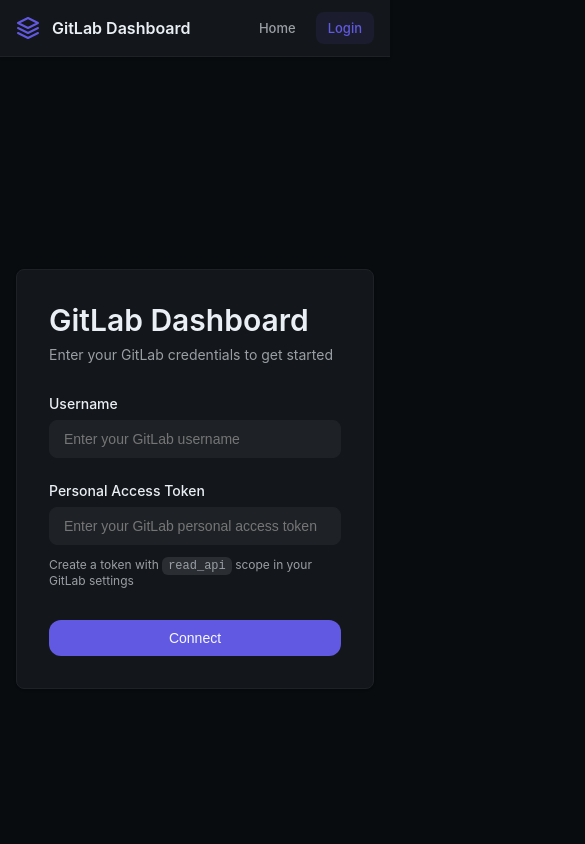
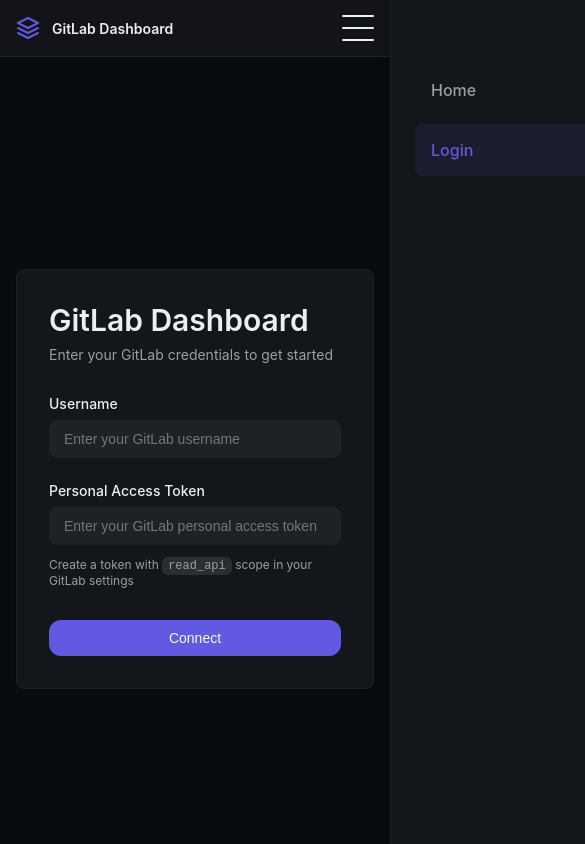
Before and after one commit to gamble4846/GitLabDashboard, an Angular app in the folder GitLabDashboard/: page /login in a window 390 px wide. Shown: the top 844 px of the page, 585 px wide, since content can reach past the window. Built offline with nearby package versions, Linux system fonts and the light colour scheme.

Commit message:
no message

```diff
--- a/GitLabDashboard/src/app/components/header/header.component.css
+++ b/GitLabDashboard/src/app/components/header/header.component.css
@@ -1,10 +1,20 @@
+:host {
+  display: block;
+  position: sticky;
+  position: -webkit-sticky; /* Safari support */
+  top: 0;
+  left: 0;
+  right: 0;
+  z-index: 100;
+  width: 100%;
+}
+
 .header {
-  background-color: var(--card);
+  width: 100%;
+  background-color: oklch(from var(--card) l c h / 0.95);
+  backdrop-filter: blur(8px);
   border-bottom: 1px solid var(--border);
   box-shadow: var(--shadow-sm);
-  position: sticky;
-  top: 0;
-  z-index: 100;
 }
 
 .header-container {
@@ -45,6 +55,41 @@
   font-weight: 600;
 }
 
+.mobile-menu-toggle {
+  display: none;
+  flex-direction: column;
+  justify-content: space-around;
+  width: 2rem;
+  height: 2rem;
+  background: transparent;
+  border: none;
+  cursor: pointer;
+  padding: 0;
+  z-index: 101;
+  gap: 0.25rem;
+}
+
+.hamburger-line {
+  width: 100%;
+  height: 2px;
+  background-color: var(--foreground);
+  border-radius: 2px;
+  transition: all 0.3s ease;
+  transform-origin: center;
+}
+
+.hamburger-line.open:nth-child(1) {
+  transform: rotate(45deg) translate(0.5rem,0.5rem);
+}
+
+.hamburger-line.open:nth-child(2) {
+  opacity: 0;
+}
+
+.hamburger-line.open:nth-child(3) {
+  transform: rotate(-45deg) translate(0.5rem,-0.5rem);
+}
+
 .header-nav {
   display: flex;
   align-items: center;
@@ -72,17 +117,76 @@
   background-color: oklch(from var(--primary) l c h / 0.1);
 }
 
+.mobile-menu-overlay {
+  display: none;
+}
+
 @media (max-width: 768px) {
   .header-container {
     padding: 0.75rem var(--spacing);
+    position: relative;
   }
 
   .brand-text {
     font-size: 1rem;
   }
 
+  .mobile-menu-toggle {
+    display: flex;
+  }
+
+  .header-nav {
+    position: fixed;
+    top: 0;
+    right: 0;
+    height: 100vh;
+    width: 280px;
+    max-width: 85vw;
+    background-color: var(--card);
+    border-left: 1px solid var(--border);
+    box-shadow: var(--shadow-lg);
+    flex-direction: column;
+    align-items: stretch;
+    padding: 4rem 1.5rem 1.5rem;
+    gap: 0.5rem;
+    transform: translateX(100%);
+    transition: transform 0.3s ease;
+    z-index: 100;
+    overflow-y: auto;
+  }
+
+  .header-nav.mobile-open {
+    transform: translateX(0);
+  }
+
   .nav-link {
-    padding: 0.5rem 0.75rem;
-    font-size: 0.8125rem;
+    padding: 1rem;
+    font-size: 1rem;
+    width: 100%;
+    text-align: left;
+    border-radius: var(--radius-md);
+  }
+
+  .mobile-menu-overlay {
+    display: block;
+    position: fixed;
+    top: 0;
+    left: 0;
+    right: 0;
+    bottom: 0;
+    background-color: oklch(0% 0 0 / 0.5);
+    z-index: 99;
+    backdrop-filter: blur(2px);
   }
 }
+
+@media (max-width: 480px) {
+  .brand-text {
+    font-size: 0.875rem;
+  }
+
+  .header-nav {
+    width: 100%;
+    max-width: 100vw;
+  }
+}
--- a/GitLabDashboard/src/app/components/header/header.component.html
+++ b/GitLabDashboard/src/app/components/header/header.component.html
@@ -1,7 +1,7 @@
 <header class="header">
   <div class="header-container">
     <div class="header-brand">
-      <a routerLink="/" class="brand-link">
+      <a routerLink="/" class="brand-link" (click)="closeMobileMenu()">
         <svg class="brand-icon" width="24" height="24" viewBox="0 0 24 24" fill="none" xmlns="http://www.w3.org/2000/svg">
           <path d="M12 2L2 7L12 12L22 7L12 2Z" stroke="currentColor" stroke-width="2" stroke-linecap="round" stroke-linejoin="round"/>
           <path d="M2 17L12 22L22 17" stroke="currentColor" stroke-width="2" stroke-linecap="round" stroke-linejoin="round"/>
@@ -11,20 +11,52 @@
       </a>
     </div>
 
-    <nav class="header-nav">
-      <a routerLink="/" routerLinkActive="active" [routerLinkActiveOptions]="{exact: true}" class="nav-link">
+    <button
+      class="mobile-menu-toggle"
+      (click)="toggleMobileMenu()"
+      [aria-expanded]="mobileMenuOpen()"
+      aria-label="Toggle menu"
+      aria-controls="mobile-menu"
+    >
+      <span class="hamburger-line" [class.open]="mobileMenuOpen()"></span>
+      <span class="hamburger-line" [class.open]="mobileMenuOpen()"></span>
+      <span class="hamburger-line" [class.open]="mobileMenuOpen()"></span>
+    </button>
+
+    <nav class="header-nav" [class.mobile-open]="mobileMenuOpen()" id="mobile-menu">
+      <a
+        routerLink="/home"
+        routerLinkActive="active"
+        [routerLinkActiveOptions]="{exact: true}"
+        class="nav-link"
+        (click)="closeMobileMenu()"
+      >
         Home
       </a>
       @if (authService.hasCredentials()) {
-        <a routerLink="/pipelines" routerLinkActive="active" class="nav-link">
+        <a
+          routerLink="/pipelines"
+          routerLinkActive="active"
+          class="nav-link"
+          (click)="closeMobileMenu()"
+        >
           Pipelines
         </a>
       }
       @if (!authService.hasCredentials()) {
-        <a routerLink="/login" routerLinkActive="active" class="nav-link">
+        <a
+          routerLink="/login"
+          routerLinkActive="active"
+          class="nav-link"
+          (click)="closeMobileMenu()"
+        >
           Login
         </a>
       }
     </nav>
   </div>
+
+  @if (mobileMenuOpen()) {
+    <div class="mobile-menu-overlay" (click)="closeMobileMenu()"></div>
+  }
 </header>
--- a/GitLabDashboard/src/app/components/header/header.component.ts
+++ b/GitLabDashboard/src/app/components/header/header.component.ts
@@ -1,4 +1,4 @@
-import { Component, inject } from '@angular/core';
+import { Component, inject, signal } from '@angular/core';
 import { RouterLink, RouterLinkActive } from '@angular/router';
 import { AuthService } from '../../services/auth.service';
 
@@ -11,4 +11,13 @@
 })
 export class HeaderComponent {
   authService = inject(AuthService);
+  mobileMenuOpen = signal(false);
+
+  toggleMobileMenu(): void {
+    this.mobileMenuOpen.update(value => !value);
+  }
+
+  closeMobileMenu(): void {
+    this.mobileMenuOpen.set(false);
+  }
 }
--- a/GitLabDashboard/src/app/components/pipelines/pipelines.component.css
+++ b/GitLabDashboard/src/app/components/pipelines/pipelines.component.css
@@ -253,7 +253,7 @@
 
 .refreshing-indicator {
   position: fixed;
-  top: 1rem;
+  bottom: 1rem;
   right: 1rem;
   background-color: var(--card);
   border: 1px solid var(--border);
```
